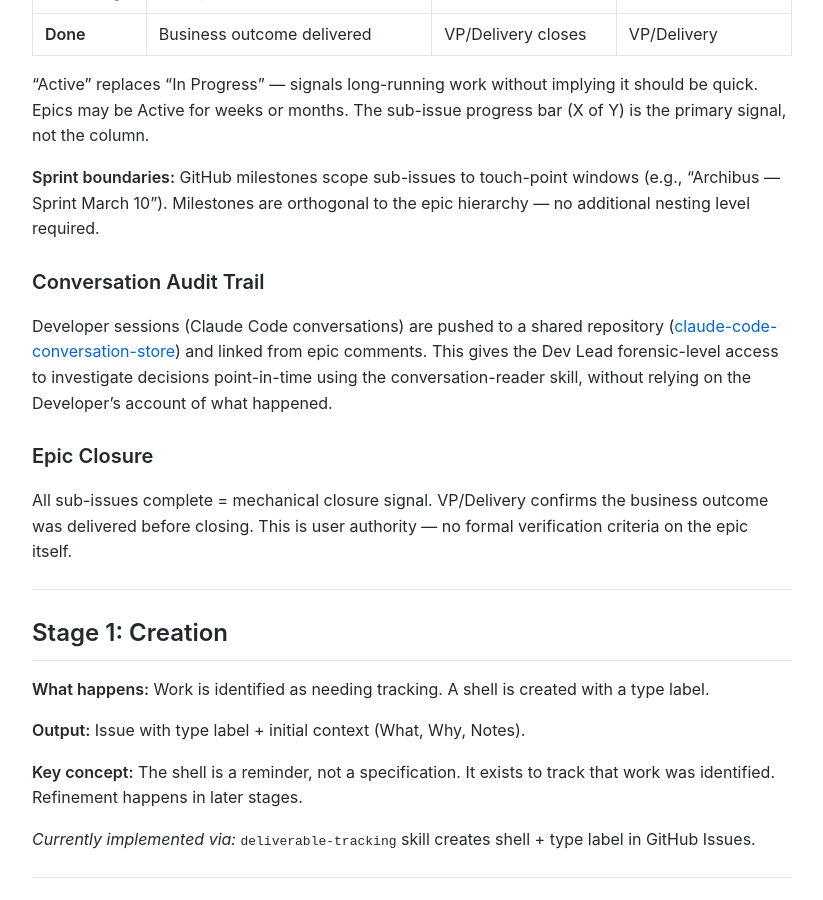
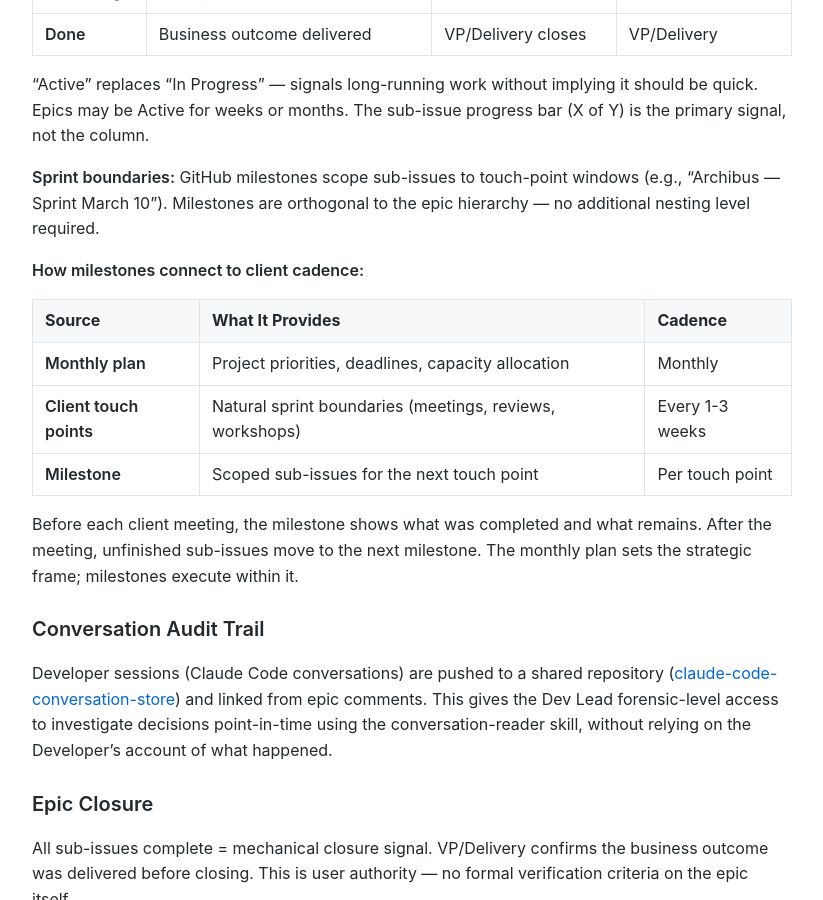
Before and after one commit to MariusWilsch/public-wilsch-ai-pages, a Jekyll site: the page built from global/issue-lifecycle-router.md, in a window 1280 px wide and 900 px high, scrolled down 7540 px. Shown: the whole window, without its empty margins (228-1051 px from the left). Built offline with Jekyll 4.4.1, drawn with Linux system fonts in a browser that asks for light colours; our own code applies the rules of GitHub Pages for plain Markdown files.

Commit message:
Sync from hippocampus 2026-02-24

```diff
--- a/global/issue-lifecycle-router.md
+++ b/global/issue-lifecycle-router.md
@@ -238,6 +238,16 @@ The Sub-Issue Board includes review processing views (filtered by `review` label
 
 **Sprint boundaries:** GitHub milestones scope sub-issues to touch-point windows (e.g., "Archibus — Sprint March 10"). Milestones are orthogonal to the epic hierarchy — no additional nesting level required.
 
+**How milestones connect to client cadence:**
+
+| Source | What It Provides | Cadence |
+|--------|-----------------|---------|
+| **Monthly plan** | Project priorities, deadlines, capacity allocation | Monthly |
+| **Client touch points** | Natural sprint boundaries (meetings, reviews, workshops) | Every 1-3 weeks |
+| **Milestone** | Scoped sub-issues for the next touch point | Per touch point |
+
+Before each client meeting, the milestone shows what was completed and what remains. After the meeting, unfinished sub-issues move to the next milestone. The monthly plan sets the strategic frame; milestones execute within it.
+
 ### Conversation Audit Trail
 
 Developer sessions (Claude Code conversations) are pushed to a shared repository ([claude-code-conversation-store](https://github.com/MariusWilsch/claude-code-conversation-store)) and linked from epic comments. This gives the Dev Lead forensic-level access to investigate decisions point-in-time using the conversation-reader skill, without relying on the Developer's account of what happened.
```
